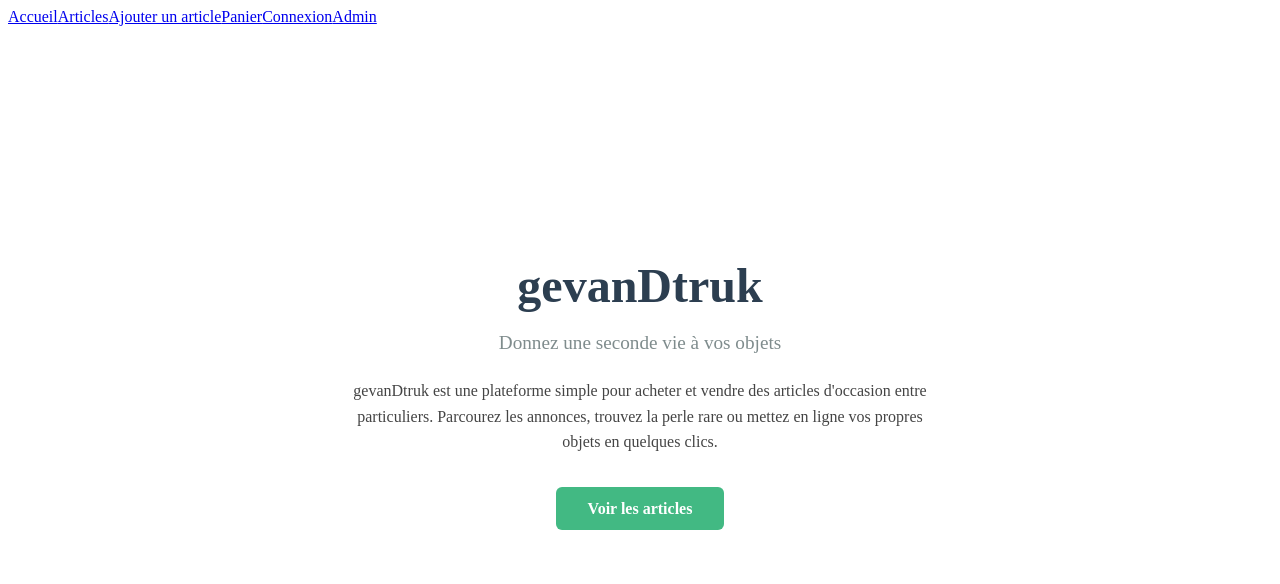
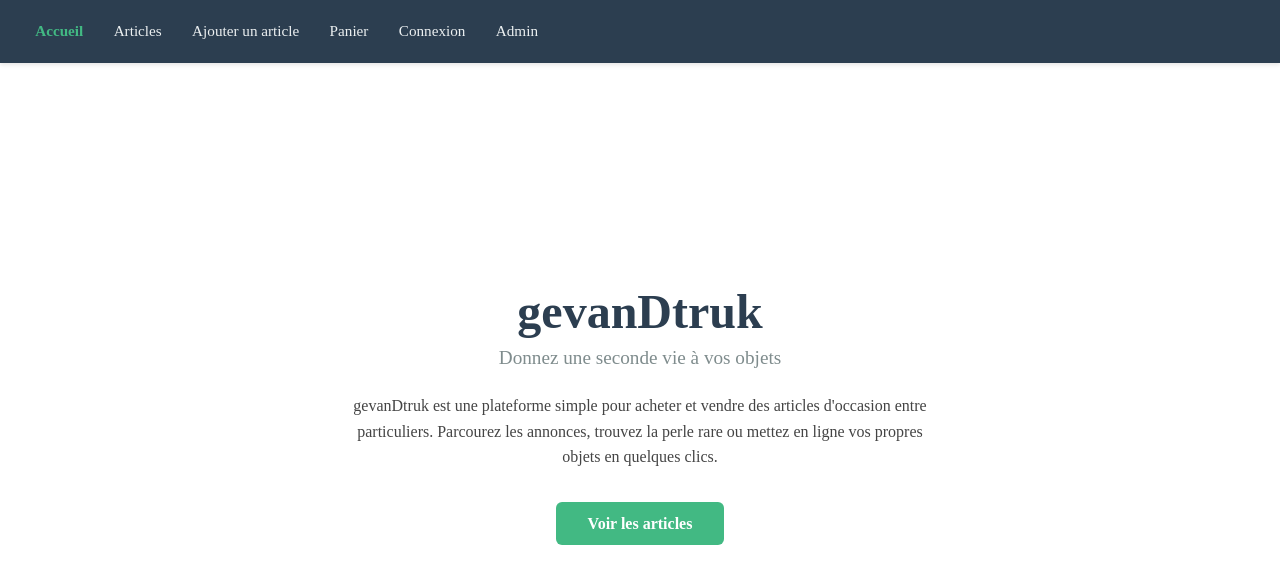
Before and after one commit to Lykomonix/TP1_HARTZ, a Vue app: page / in a window 1280 px wide. Shown: the top 584 px of the page. Built offline with nearby package versions, Linux system fonts and the light colour scheme.

Commit message:
style: navbar

```diff
--- a/src/App.vue
+++ b/src/App.vue
@@ -1,7 +1,5 @@
 <script setup>
 import NavBar from './components/NavBar.vue';
-
-
 </script>
 <template>
   <nav-bar/>
--- a/src/components/NavBar.vue
+++ b/src/components/NavBar.vue
@@ -9,3 +9,50 @@
         <router-link to="/admin">Admin</router-link>
     </nav>
 </template>
+
+<style scoped>
+.navbar {
+    display: flex;
+    align-items: center;
+    gap: 1.5rem;
+    padding: 1rem 2rem;
+    background-color: #2c3e50;
+    box-shadow: 0 2px 4px rgba(0, 0, 0, 0.1);
+}
+
+.navbar a {
+    color: #ecf0f1;
+    text-decoration: none;
+    font-weight: 500;
+    font-size: 0.95rem;
+    padding: 0.4rem 0.2rem;
+    position: relative;
+    transition: color 0.2s ease;
+}
+
+.navbar a:hover {
+    color: #42b983;
+}
+
+/* soulignement animé au survol */
+.navbar a::after {
+    content: "";
+    position: absolute;
+    left: 0;
+    bottom: -2px;
+    width: 0;
+    height: 2px;
+    background-color: #42b983;
+    transition: width 0.2s ease;
+}
+
+.navbar a:hover::after {
+    width: 100%;
+}
+
+/* style du lien actif (route courante) */
+.navbar a.router-link-exact-active {
+    color: #42b983;
+    font-weight: 700;
+}
+</style>
--- a/src/main.js
+++ b/src/main.js
@@ -2,6 +2,7 @@ import { createApp } from 'vue'
 import App from './App.vue'
 import router from './router.js'
 import articleService from './services/articleService.js'
+import './style.css'
 
 articleService.seed()
 
--- /dev/null
+++ b/src/style.css
@@ -0,0 +1,4 @@
+* {
+    margin: 0;
+    padding: 0;
+}
```
